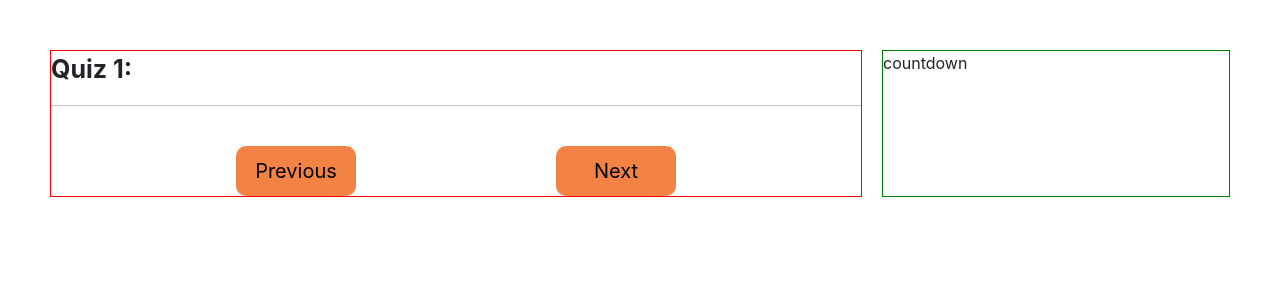
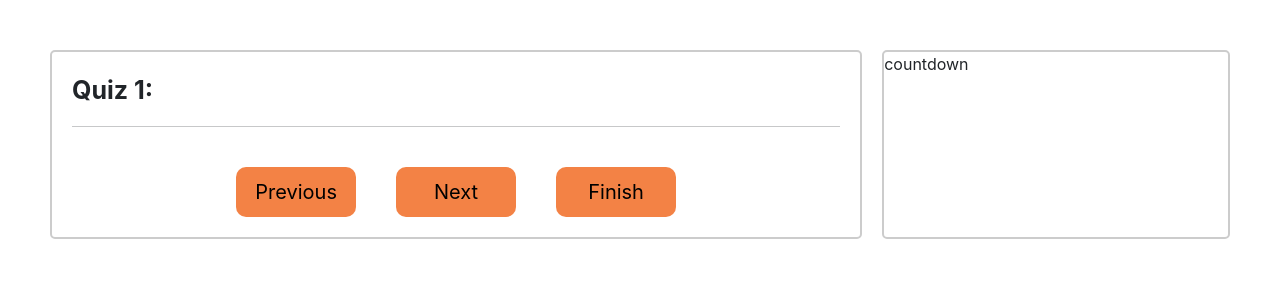
Before and after one commit to frankienguyen-dev/reactjs-project, a React (Create React App) app: page /quiz/1 in a window 1280 px wide. Shown: the top 300 px of the page. Built offline with nearby package versions, Linux system fonts and the light colour scheme; no server answers.

Commit message:
video 86

```diff
--- a/src/components/User/DetailQuiz.js
+++ b/src/components/User/DetailQuiz.js
@@ -1,10 +1,10 @@
-import { useEffect, useState } from "react";
-import { useParams } from "react-router-dom";
-import { getDataQuiz } from "../../services/apiService";
-import _ from "lodash";
-import "./DetailQuiz.scss";
-import { useLocation } from "react-router-dom";
-import Question from "./Question";
+import { useEffect, useState } from 'react';
+import { useParams } from 'react-router-dom';
+import { getDataQuiz } from '../../services/apiService';
+import _ from 'lodash';
+import './DetailQuiz.scss';
+import { useLocation } from 'react-router-dom';
+import Question from './Question';
 
 const DetailQuiz = (props) => {
   const params = useParams();
@@ -36,7 +36,7 @@ const DetailQuiz = (props) => {
       let raw = response.DT;
       let data = _.chain(raw)
         // Group the elements of Array based on `color` property
-        .groupBy("id")
+        .groupBy('id')
         // `key` is group's name (color), `value` is the array of objects
         .map((value, key) => {
           let answers = [];
@@ -47,6 +47,7 @@ const DetailQuiz = (props) => {
               questionDescription = item.description;
               image = item.image;
             }
+            item.answers.isSelected = false;
             answers.push(item.answers);
           });
 
@@ -58,12 +59,32 @@ const DetailQuiz = (props) => {
           };
         })
         .value();
-      console.log("check data: ", data);
+
       setDataQuiz(data);
     }
   };
 
-  console.log("check data quiz: ", dataQuiz);
+  console.log('checkdata: ', dataQuiz);
+
+  const handleCheckBox = (answerId, questionId) => {
+    let dataQuizClone = _.cloneDeep(dataQuiz);
+    let question = dataQuizClone.find((item) => +item.questionId === +questionId);
+    if (question && question.answers) {
+      console.log('question: ', question);
+      let b = question.answers.map((item) => {
+        if (+item.id === +answerId) {
+          item.isSelected = !item.isSelected;
+        }
+        return item;
+      });
+      question.answers = b;
+    }
+    let index = dataQuizClone.findIndex((item) => +item.questionId === +questionId);
+    if (index > -1) {
+      dataQuizClone[index] = question;
+      setDataQuiz(dataQuizClone);
+    }
+  };
 
   return (
     <div className="detail-quiz-container">
@@ -80,9 +101,8 @@ const DetailQuiz = (props) => {
         <div className="question-content">
           <Question
             currentQuestion={currentQuestion}
-            dataQuiz={
-              dataQuiz && dataQuiz.length > 0 ? dataQuiz[currentQuestion] : []
-            }
+            handleCheckBox={handleCheckBox}
+            dataQuiz={dataQuiz && dataQuiz.length > 0 ? dataQuiz[currentQuestion] : []}
           />
         </div>
 
@@ -93,6 +113,10 @@ const DetailQuiz = (props) => {
           <button onClick={() => handleNext()} className="button-prev">
             Next
           </button>
+
+          <button onClick={() => handleNext()} className="button-finish">
+            Finish
+          </button>
         </div>
       </div>
 
--- a/src/components/User/DetailQuiz.scss
+++ b/src/components/User/DetailQuiz.scss
@@ -4,8 +4,10 @@
   padding: 50px;
 
   .left-content {
-    border: 1px solid red;
     width: 70%;
+    border: 2px solid #ccc;
+    border-radius: 5px;
+    padding: 20px;
 
     .title {
       font-size: 25px;
@@ -13,19 +15,32 @@
     }
 
     .question {
+      text-align: center;
       font-size: 23px;
       font-weight: 500;
+      padding: 20px 0;
     }
 
     .answer {
+      left: 0;
       font-size: 20px;
       padding: 20px;
       line-height: 2;
+      .answer-option {
+        text-align: left;
+        padding-left: 50px;
+      }
     }
 
-    .question-img img {
+    .question-img {
+      margin-top: 20px;
       height: 200px;
-      width: 300px;
+      width: 100%;
+      text-align: center;
+      img {
+        max-width: 100%;
+        height: 100%;
+      }
     }
 
     .footer {
@@ -37,7 +52,7 @@
       font-size: 20px;
       width: 120px;
       height: 50px;
-      margin-right: 100px;
+      margin: 0 20px;
       border: none;
       border-radius: 10px;
       background-color: rgba(241, 107, 35, 0.844);
@@ -47,7 +62,17 @@
       font-size: 20px;
       width: 120px;
       height: 50px;
-      margin-left: 100px;
+      margin: 0 20px;
+      border: none;
+      border-radius: 10px;
+      background-color: rgba(241, 107, 35, 0.844);
+    }
+
+    .button-finish {
+      font-size: 20px;
+      width: 120px;
+      height: 50px;
+      margin: 0 20px;
       border: none;
       border-radius: 10px;
       background-color: rgba(241, 107, 35, 0.844);
@@ -56,6 +81,7 @@
 
   .right-content {
     width: 30%;
-    border: 1px solid green;
+    border: 2px solid #ccc;
+    border-radius: 5px;
   }
 }
--- a/src/redux/reducer/userReducer.js
+++ b/src/redux/reducer/userReducer.js
@@ -14,7 +14,7 @@ const INITIAL_STATE = {
 const userReducer = (state = INITIAL_STATE, action) => {
   switch (action.type) {
     case FETCH_USER_LOGIN_SUCCESS:
-      console.log("check action: ", action);
+
       return {
         ...state,
         account: {
```
Also changed, not shown: src/components/User/ListQuiz.js (+7 -17 lines), src/components/User/Question.js (+12 -6 lines), 1 other file (tests, documents, lock files or other folders).
